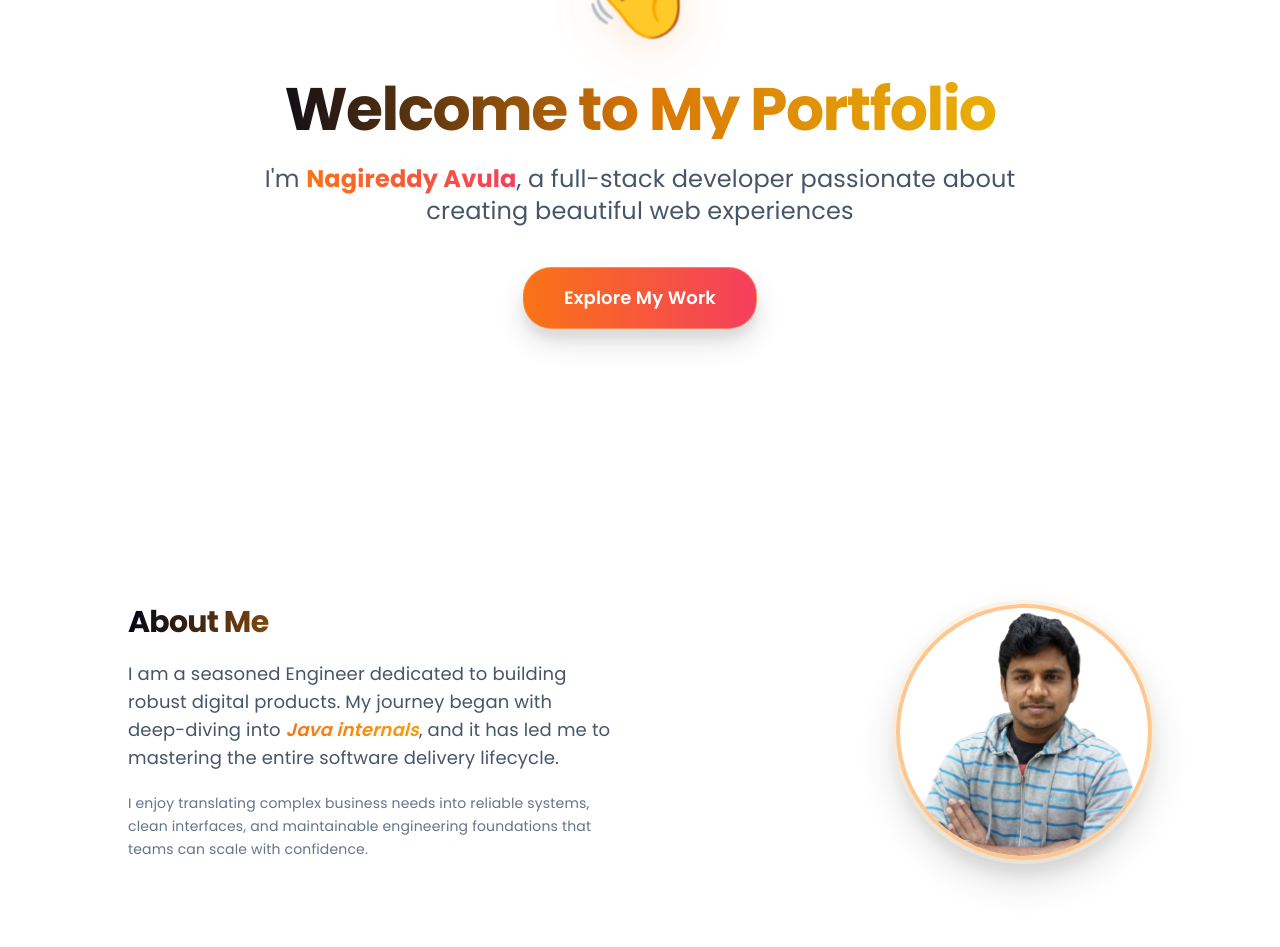
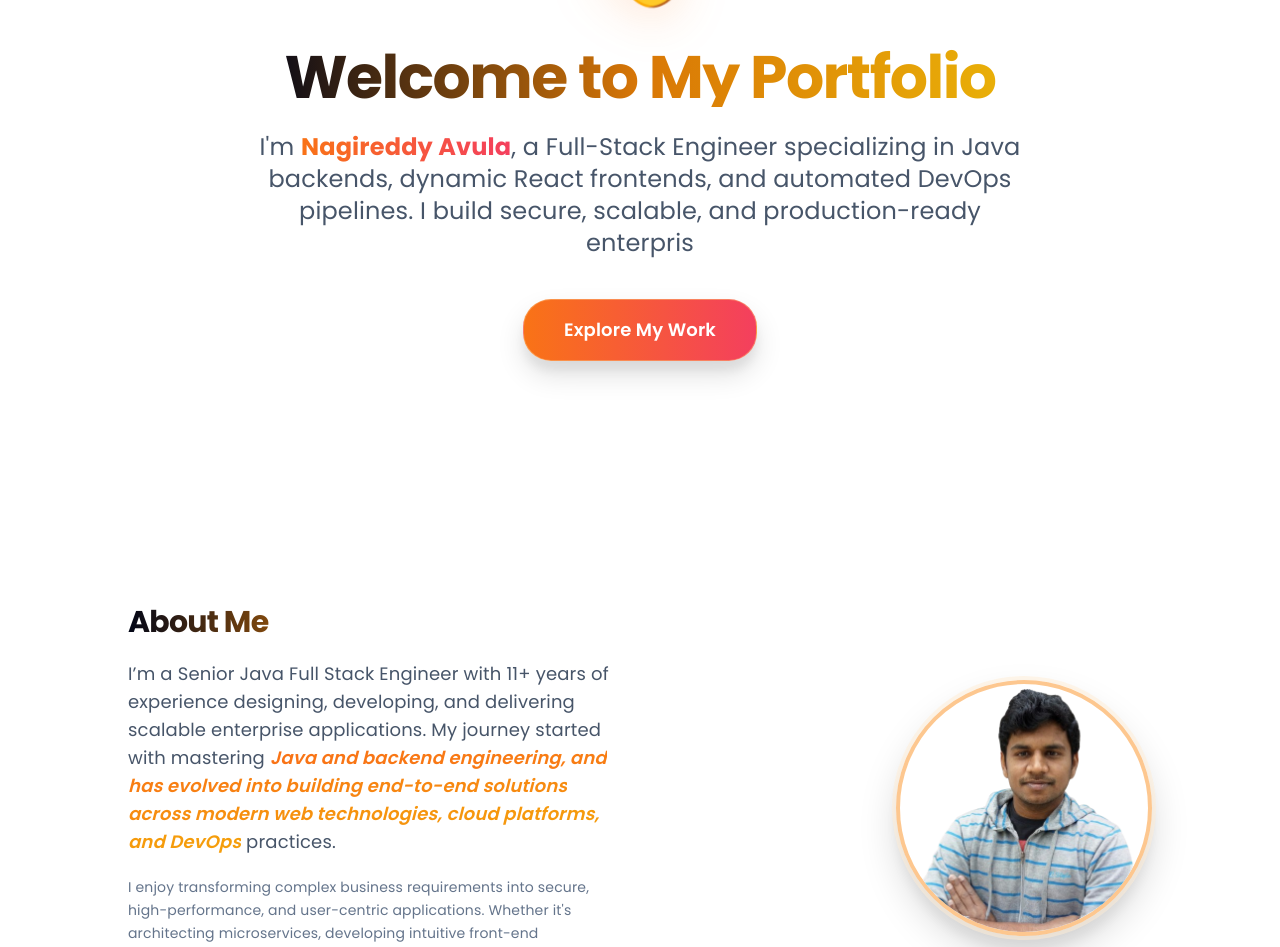
Before and after one commit to anreddy7816/my-portfolio, a React (Vite) app: page / in a window 1280 px wide. Shown: the part 260-1207 px from the top of the page. Built offline with nearby package versions, Linux system fonts and the light colour scheme.

Commit message:
About me enhancement.

```diff
--- a/src/App.jsx
+++ b/src/App.jsx
@@ -118,7 +118,7 @@ export default function App() {
         <PortfolioSection />
         <ServicesSection />
         <BlogSection />
-        <DocumentsSection documents={documents} />
+        {/* <DocumentsSection documents={documents} /> */}
         <ContactSection />
       </main>
       <ResumeSection isOpen={showResume} onClose={() => setShowResume(false)} />
--- a/src/components/Footer.jsx
+++ b/src/components/Footer.jsx
@@ -14,11 +14,11 @@ export default function Footer() {
     >
       <div className={footerStyles.wrapper}>
         <p className={footerStyles.copyright}>{footerContent.copyright}</p>
-        <p className={footerStyles.crafted}>
+        {/* <p className={footerStyles.crafted}>
           {footerContent.craftedPrefix}{" "}
           <span className={footerStyles.heart}>❤</span>{" "}
           {footerContent.craftedBy}
-        </p>
+        </p> */}
       </div>
     </motion.footer>
   );
--- a/src/data/sections/about.js
+++ b/src/data/sections/about.js
@@ -1,11 +1,11 @@
 export const aboutContent = {
   title: "About Me",
   descriptionStart:
-    "I am a seasoned Engineer dedicated to building robust digital products. My journey began with deep-diving into",
-  highlight: "Java internals",
-  descriptionEnd:
-    ", and it has led me to mastering the entire software delivery lifecycle.",
+    "I’m a Senior Java Full Stack Engineer with 11+ years of experience designing, developing, and delivering scalable enterprise applications. My journey started with mastering ",
+  highlight:
+    "Java and backend engineering, and has evolved into building end-to-end solutions across modern web technologies, cloud platforms, and DevOps",
+  descriptionEnd: " practices.",
   supportingText:
-    "I enjoy translating complex business needs into reliable systems, clean interfaces, and maintainable engineering foundations that teams can scale with confidence.",
+    "I enjoy transforming complex business requirements into secure, high-performance, and user-centric applications. Whether it's architecting microservices, developing intuitive front-end experiences, or automating delivery pipelines, I focus on creating clean, maintainable, and scalable solutions that empower businesses and engineering teams to grow with confidence.",
   imageAlt: "About Me",
 };
--- a/src/data/sections/contact.js
+++ b/src/data/sections/contact.js
@@ -38,19 +38,19 @@ export const contactSectionContent = {
     icon: "location",
   },
   form: {
-    title: "Send us a Message",
+    title: "Let's Build Something Great Together",
     recipientName: "Nagi",
     fields: [
       {
         label: "Your Name",
         type: "text",
-        placeholder: "John Doe",
+        placeholder: "Naveen Kumar",
         name: "name",
       },
       {
         label: "Your Email",
         type: "email",
-        placeholder: "john@example.com",
+        placeholder: "naveen@example.com",
         name: "email",
       },
       {
--- a/src/data/sections/home.js
+++ b/src/data/sections/home.js
@@ -4,7 +4,7 @@ export const homeContent = {
   introPrefix: "I'm",
   name: "Nagireddy Avula",
   introSuffix:
-    ", a full-stack developer passionate about creating beautiful web experiences",
+    ", a Full-Stack Engineer specializing in Java backends, dynamic React frontends, and automated DevOps pipelines. I build secure, scalable, and production-ready enterprise applications",
   ctaLabel: "Explore My Work",
   ctaHref: "#about",
 };
--- a/src/data/sections/navigation.js
+++ b/src/data/sections/navigation.js
@@ -4,7 +4,7 @@ export const navigationLinks = [
   { label: "Portfolio", href: "#portfolio", type: "link" },
   { label: "Services", href: "#services", type: "link" },
   { label: "Blog", href: "#blog", type: "link" },
-  { label: "Documents", href: "#documents", type: "link" },
+  // { label: "Documents", href: "#documents", type: "link" },
   { label: "Resume", type: "action", action: "resume" },
   { label: "Contact", href: "#contact", type: "link" },
 ];
```
